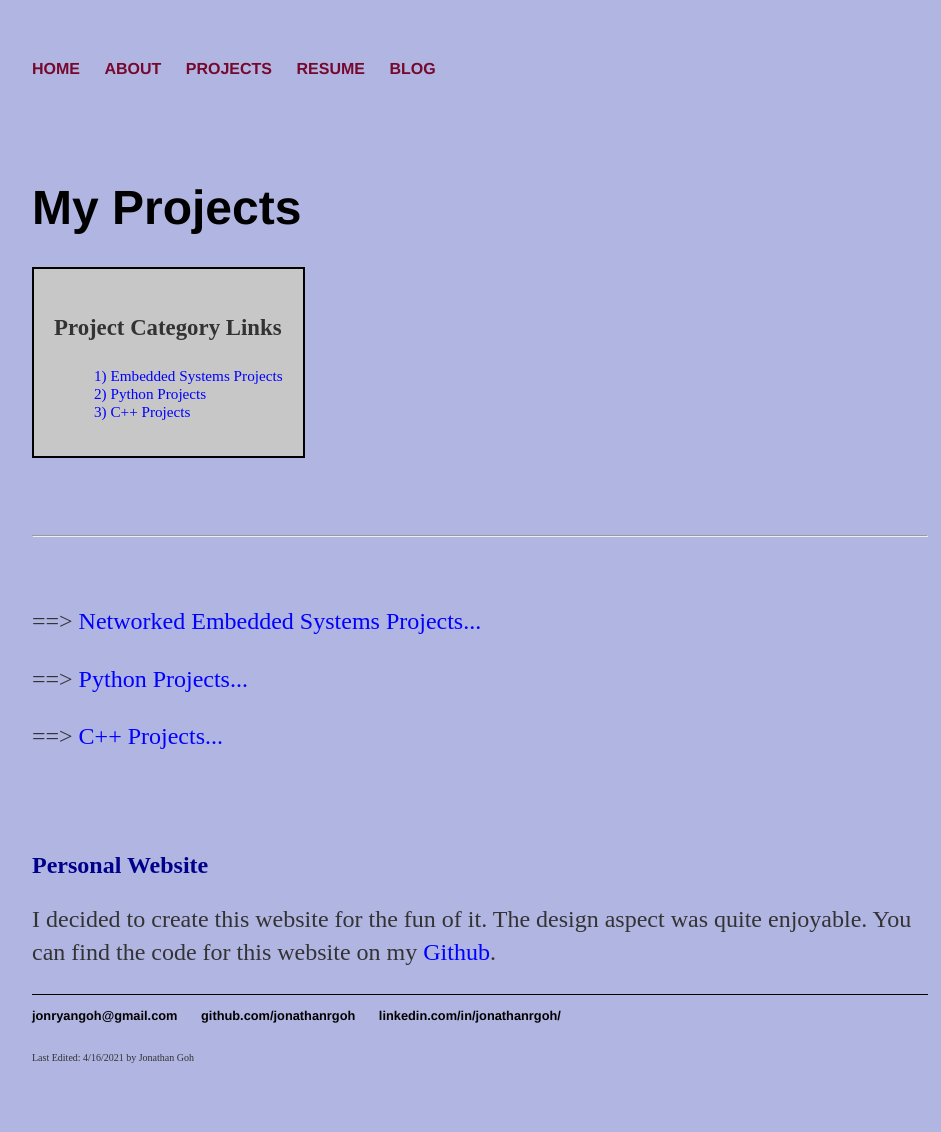
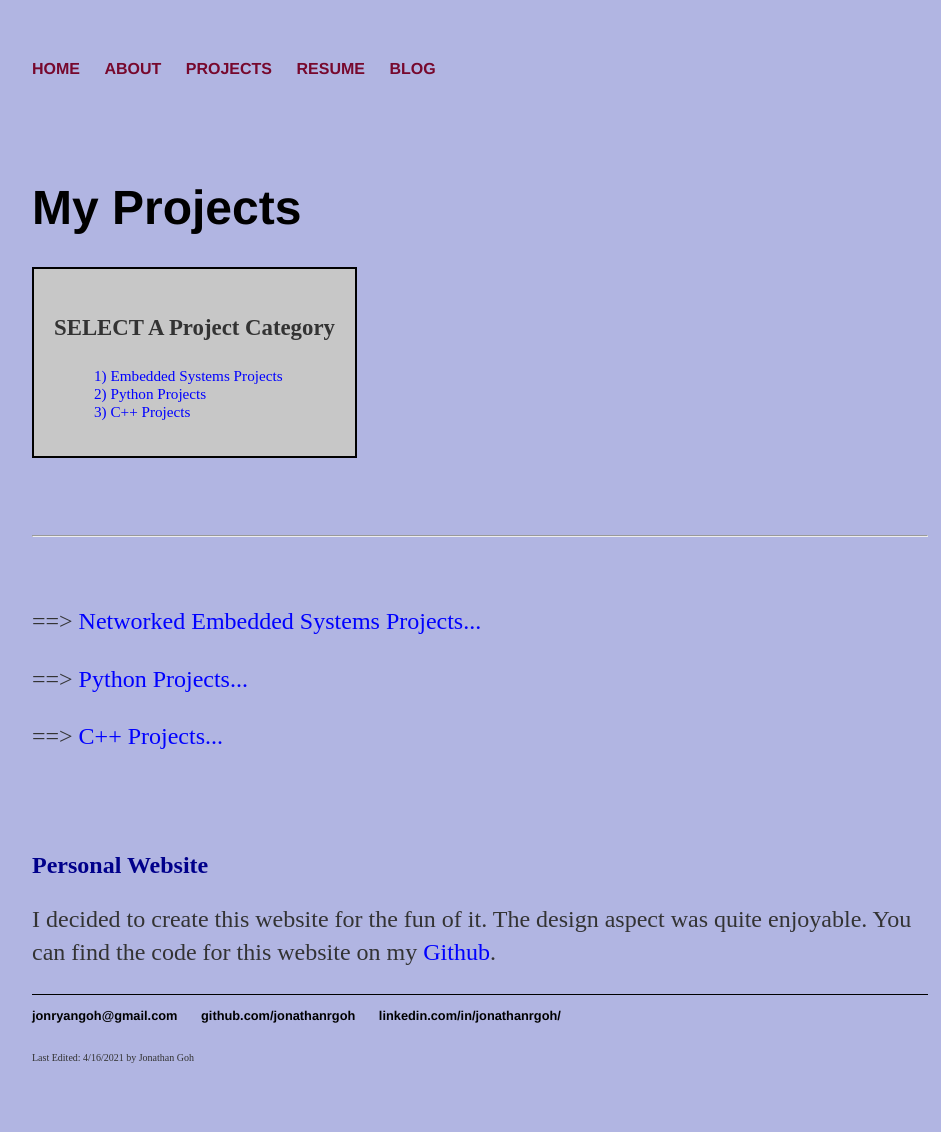
Before and after one commit to jonathanrgoh/jonathanrgoh.github.io, a Jekyll site: the page built from projects/index.html, in a window 1280 px wide. Shown: the whole page, without its empty margins (160-1101 px from the left). Built offline with Jekyll 4.4.1, drawn with Linux system fonts in a browser that asks for light colours.

Commit message:
Update index.html

```diff
--- a/projects/index.html
+++ b/projects/index.html
@@ -10,7 +10,7 @@ title: My Projects
 
 
 		<div id="toc_container">
-		<p class="toc_title">Project Category Links</p>
+		<p class="toc_title">SELECT A Project Category</p>
 		<ul class="toc_list">
 			<li><a href="/projects/Embedded_Projects" style="color:blue">1) Embedded Systems Projects</a></li>
 			<li><a href="/projects/pythonProjects" style="color:blue">2) Python Projects</a></li>
```
